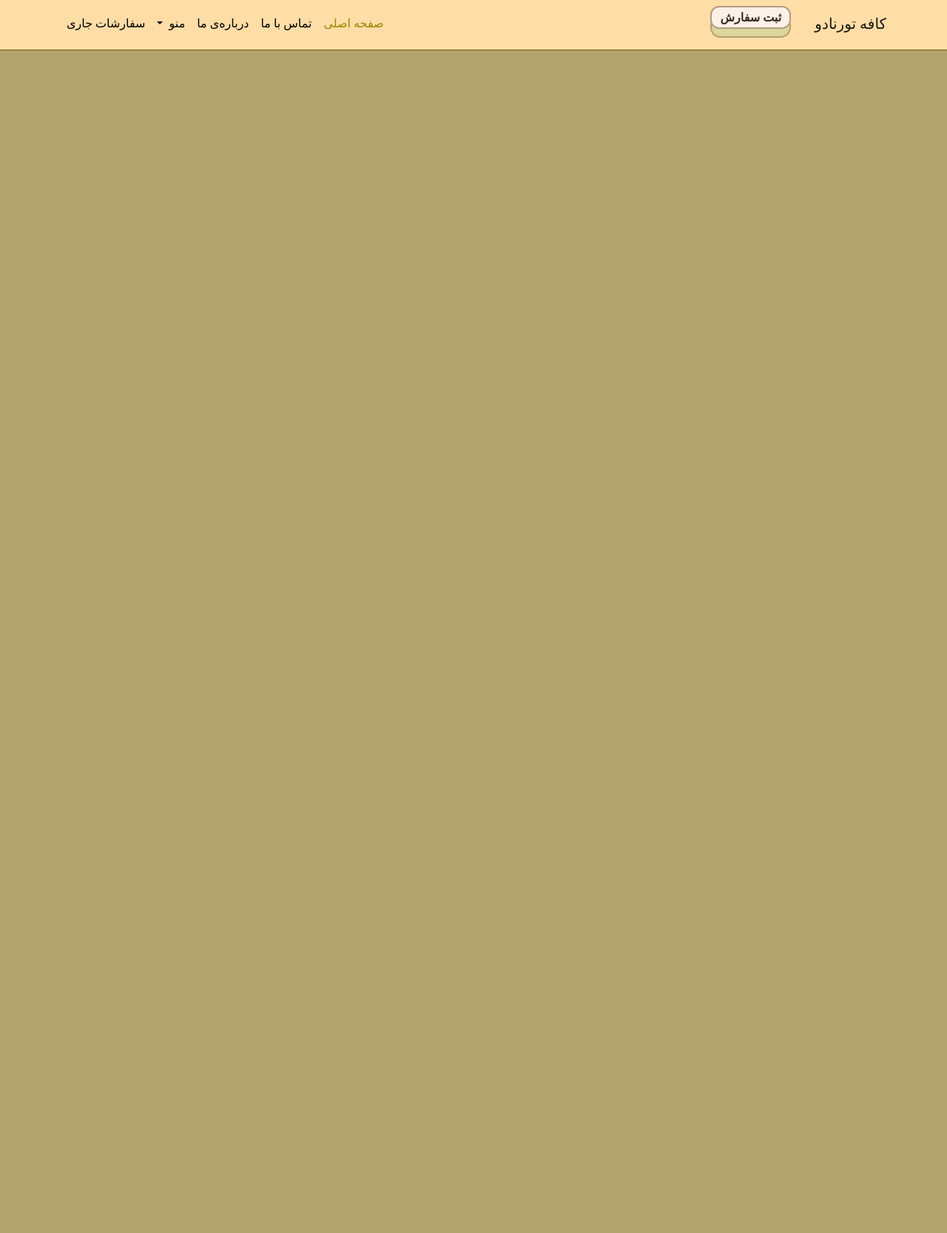
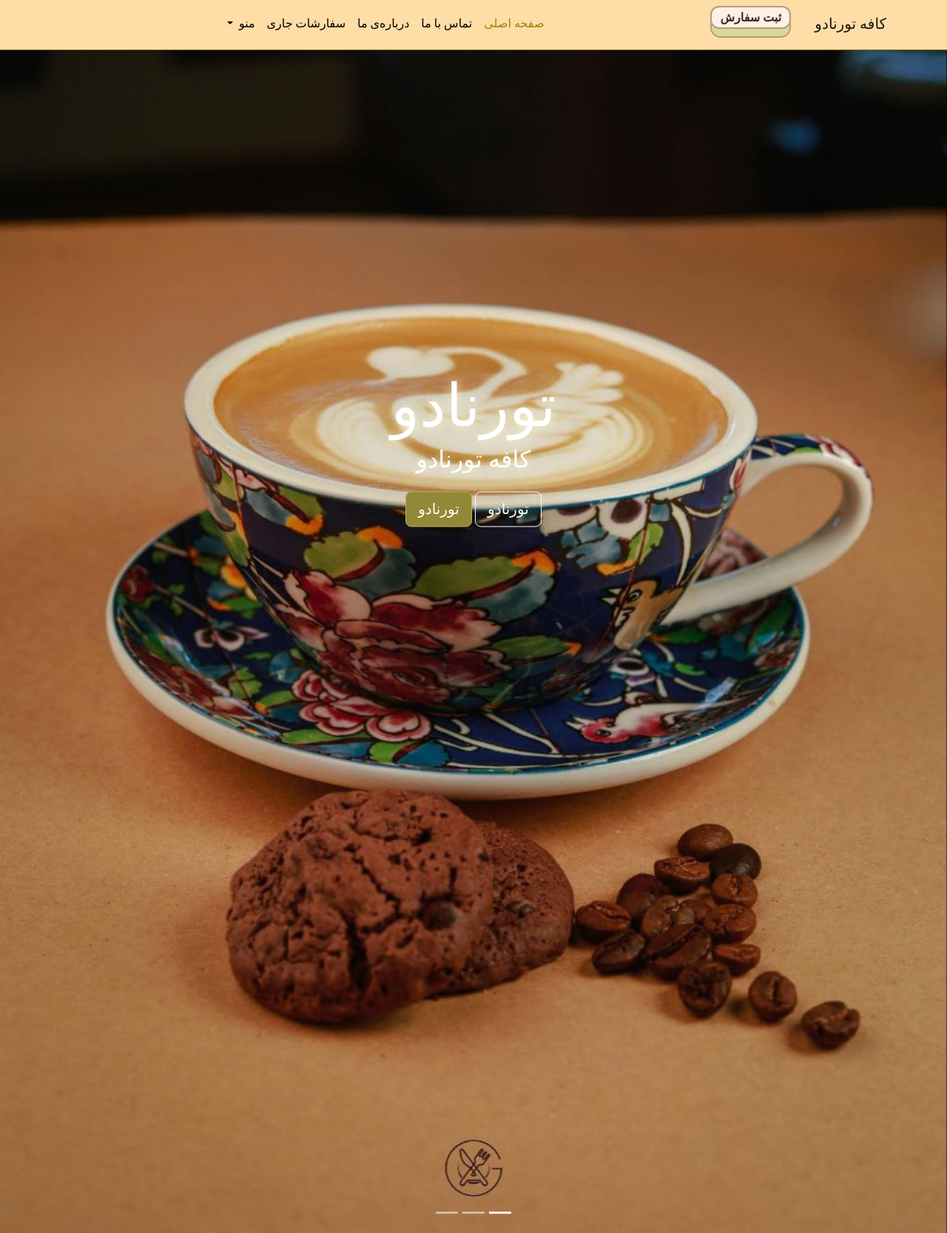
Before and after one commit to FlappySobhan/Tornado, a Flask app: template app/templates/home.html in a window 1280 px wide. Shown: the whole page at 74% size. Before the commit the page ends 68 px from the top, so only its background shows below. Run offline with Flask 2, Linux system fonts and the light colour scheme; the template is opened without the code that fills it, so the values that code supplies are empty; parts of the project's set-up code (start-up, migrations or seed data) failed here and were passed over; some web fonts are replaced.

Commit message:
Refactor: fix html filenames

```diff
--- a/app/templates/home.html
+++ b/app/templates/home.html
@@ -9,11 +9,11 @@
     integrity="sha384-gH2yIJqKdNHPEq0n4Mqa/HGKIhSkIHeL5AyhkYV8i59U5AR6csBvApHHNl/vI1Bx" crossorigin="anonymous"> -->
   <link rel="stylesheet" href="https://cdn.jsdelivr.net/npm/bootstrap@5.2.1/dist/css/bootstrap.rtl.min.css"
     integrity="sha384-OXTEbYDqaX2ZY/BOaZV/yFGChYHtrXH2nyXJ372n2Y8abBhrqacCEe+3qhSHtLjy" crossorigin="anonymous">
-    <link rel="stylesheet" href="../static/css/home.css">
+  <link rel="stylesheet" href="../static/css/home1.css">
   <title>کافه تورنادو</title>
 </head>
 
-<body class="bg-mycolor">
+<body>
 
   <nav id="top-nav" class="navbar navbar-expand-md sticky-top border-bottom nav-bg">
     <div class="container-fluid  container-md  pb-1">
@@ -26,7 +26,7 @@
       </a>
       <button class="learn-more mb-3 ms-3">ثبت سفارش</button>
 
-          <div class="collapse navbar-collapse d-md-flex justify-content-lg-end ms-3" id="navbarSupportedContent">
+      <div class="collapse navbar-collapse d-md-flex justify-content-center" id="navbarSupportedContent">
         <ul class="navbar-nav mb-2 mb-md-0 nav-bg">
           <li class="nav-item">
             <a class="nav-link active" aria-current="page" href="#">صفحه اصلی</a>
@@ -37,29 +37,56 @@
           <li class="nav-item">
             <a class="nav-link" href="#">درباره‌ی ما</a>
           </li>
+          <li class="nav-item">
+            <a class="nav-link" href="#">سفارشات جاری</a>
+          </li>
           <li class="nav-item dropdown">
-                <a class="nav-link dropdown-toggle" href="#" role="button" data-bs-toggle="dropdown"
-                  aria-expanded="false">
+            <a class="nav-link dropdown-toggle" href="#" role="button" data-bs-toggle="dropdown" aria-expanded="false">
               منو
             </a>
             <ul class="dropdown-menu nav-bg">
-                  <li><a class="dropdown-item" href="#nav-cafe-base">نوشیدنی‌های بر پایه‌ی قهوه</a></li>
-                  <li><a class="dropdown-item" href="#nav-shake">شیک‌ها</a></li>
-                  <li><a class="dropdown-item" href="#nav-hot">دمنوش‌ها</a></li>
-                  <li><a class="dropdown-item" href="#nav-food">‌خوردنی‌ها</a></li>
+              <li><a class="dropdown-item" href="#">نوشیدنی‌های بر پایه‌ی قهوه</a></li>
+              <li><a class="dropdown-item" href="#">شیک‌ها</a></li>
+              <li><a class="dropdown-item" href="#">دمنوش‌ها</a></li>
+              <li><a class="dropdown-item" href="#">‌خوردنی‌ها</a></li>
               <li>
                 <hr class="dropdown-divider">
               </li>
               <li><a class="dropdown-item" href="menu">مشاهده‌ی همه‌ی منو ها</a></li>
             </ul>
           </li>
-              <li class="nav-item">
-                <a class="nav-link" href="#">سفارشات جاری</a>
-              </li>
+
         </ul>
       </div>
     </div>
   </nav>
+
+
+  <!-- Image Slider -->
+  <div id="carouselExampleIndicators" class="carousel slide" data-bs-ride="carousel">
+  <div class="carousel-indicators">
+    <button type="button" data-bs-target="#carouselExampleIndicators" data-bs-slide-to="0" class="active" aria-current="true" aria-label="Slide 1"></button>
+    <button type="button" data-bs-target="#carouselExampleIndicators" data-bs-slide-to="1" aria-label="Slide 2"></button>
+    <button type="button" data-bs-target="#carouselExampleIndicators" data-bs-slide-to="2" aria-label="Slide 3"></button>
+  </div>
+    <div class="carousel-inner">
+      <div class="carousel-item active">
+        <img src="img/background1.jpg" class="d-block w-100" alt="...">
+        <div class="carousel-caption">
+          <h1 class="display-2">تورنادو</h1>
+          <h3>کافه تورنادو</h3>
+          <button type="button" class="btn btn-outline-light btn-lg">تورنادو</button>
+          <button type="button" class="btn btn-secondary btn-lg">تورنادو</button>
+        </div>
+      </div>
+      <div class="carousel-item">
+        <img src="img/background2.jpg" class="d-block w-100" alt="...">
+      </div>
+      <div class="carousel-item">
+        <img src="img/background3.jpg" class="d-block w-100" alt="...">
+      </div>
+    </div>
+  </div>
 
 
   <script src="https://cdn.jsdelivr.net/npm/@popperjs/core@2.11.6/dist/umd/popper.min.js"
```
Also changed, not shown: app/templates/menu.html (added, +129 -0 lines), app/templates/navbar.html (+2 -58 lines). Lines whose indentation alone changed are shown as unchanged.
